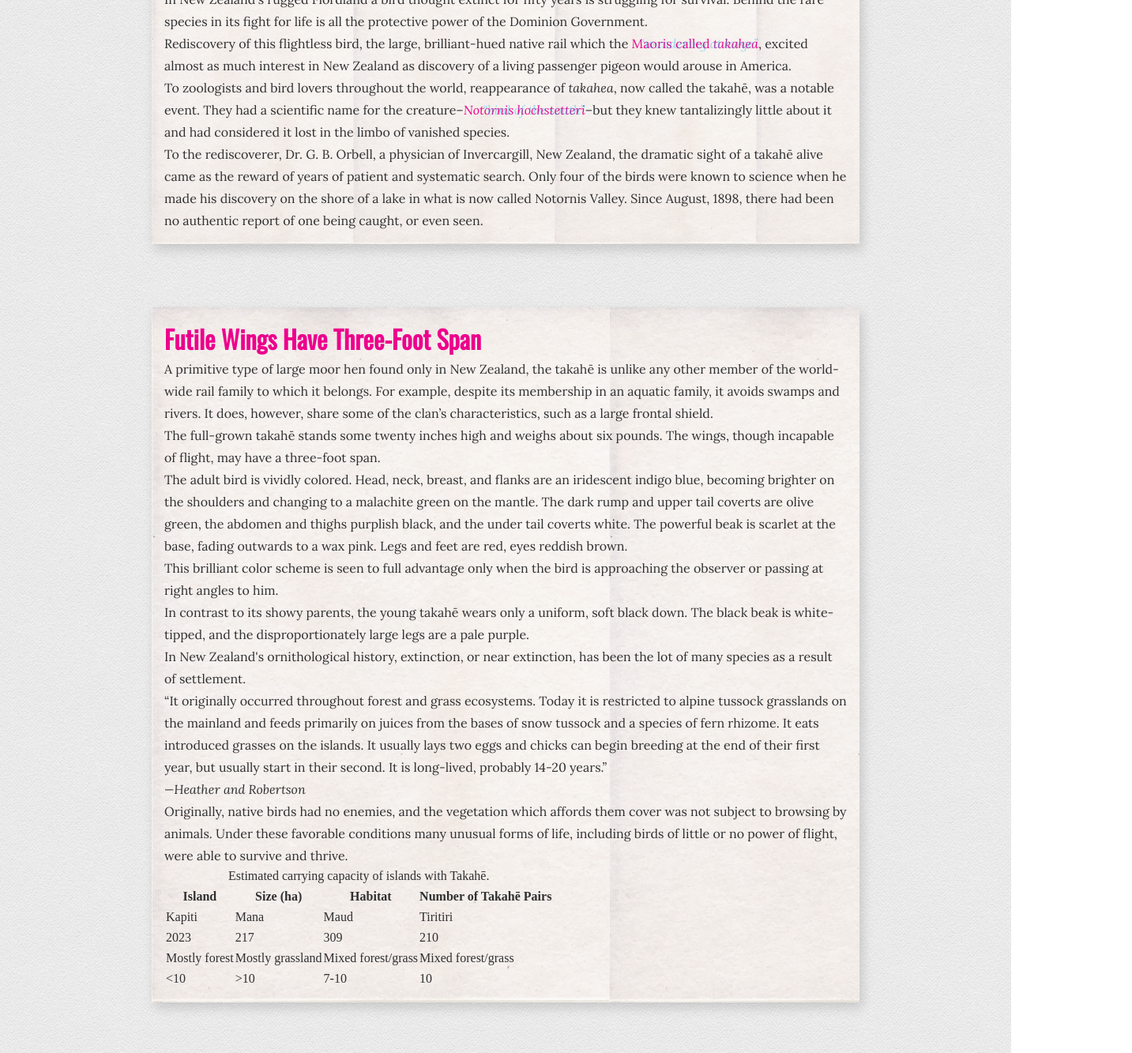
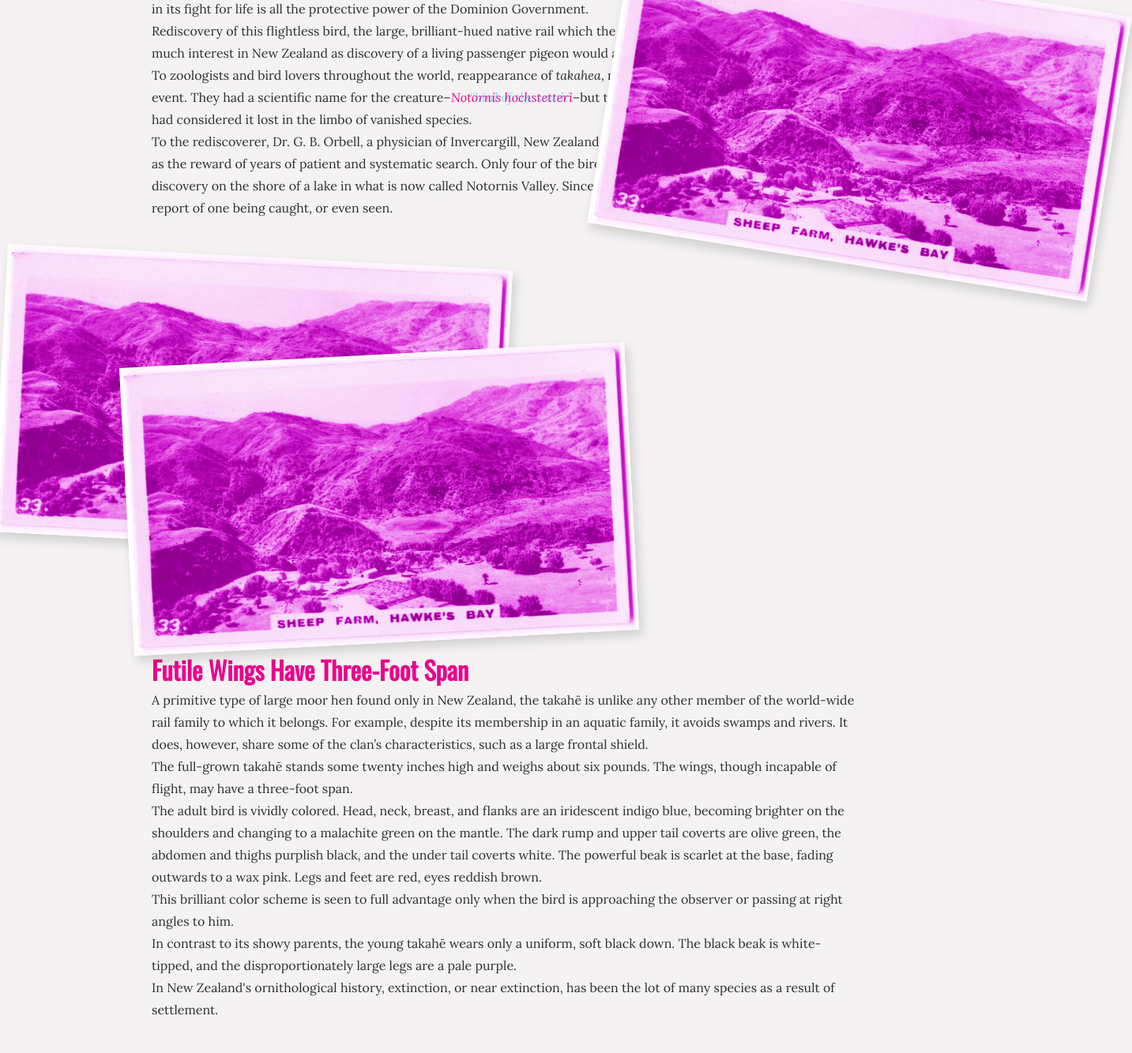
Before and after one commit to SaysKez/takahe, a plain HTML site: page index.html in a window 1280 px wide. Shown: the part 681-2014 px from the top of the page at 79% size, 1433 px wide, since content can reach past the window. Drawn offline with nearby package versions, Linux system fonts and the light colour scheme; a web font is replaced by a local one.

Commit message:
reformating for testing imgs

```diff
--- a/css/style.css
+++ b/css/style.css
@@ -9,12 +9,19 @@
 
 /* GENERAL STYLING */
 body {
+    width: 100%;
+    margin: auto;
+    color: #302f30;
+    background-color: #f4f2f2;
+    /* background-image:url("../images/background/creampaper.png");*/
+    /*  This pattern is downloaded from www.subtlepatterns.com
+    If you need more, that's where to get'em. */
+    overflow-x: hidden;
+  }
+
+  p, h1, h2, h3, h4, ul, table {
     width: 70%;
     margin: auto;
-    color: #302f30;
-    background-image:url("../images/background/creampaper.png");
-    /*  This pattern is downloaded from www.subtlepatterns.com
-    If you need more, that's where to get'em. */
   }
 
   h1 {
@@ -42,10 +49,6 @@ body {
   } */
 
   section {
-    border: 1px solid #00aeef;
-    padding: 1em;
-    /* transform: rotate(2deg); */
-    background-color: #f4f2f2;
     margin-bottom: 5em;
   }
 
@@ -60,7 +63,7 @@ body {
   height: 250px;
   margin-top: -125px;
   margin-left: -125px;
-  z-index: 2;
+  z-index: 99;
   text-align: center;
   border: 1px solid #ec008c;
   border-radius: 50%;
@@ -76,9 +79,8 @@ body {
   height: 150px;
   margin-top: -75px;
   margin-left: -75px;
-  background-color: #7950F2;
   border-radius: 50%;
-  z-index: 1;
+  z-index: 98;
    background-color: #ec008c;
   mix-blend-mode: multiply;
   opacity: .8;
@@ -101,12 +103,48 @@ a {
 
 
 /* INTRODUCTION */
+#intro {
+  position: relative;
+}
 
-section {
+#img1 {
+  position: absolute;
+  width: 50%;
+  z-index: 1;
+  top: 0;
+  right: -10%;
+  transform: rotate(9deg);
+}
+
+#img2 {
+  width: 50%;
+  transform: rotate(3deg);
+}
+
+#img3 {
+  position: absolute;
+  width: 50%;
+  z-index: 1;
+  left: 10em;
+  top: 30em;
+  transform: rotate(-3deg);
+}
+
+
+
+
+blockquote {
   background-image: url("../images/background/paper.png");
-  border: none;
-  background-size: contain;
-  /* transform: rotate(2deg); */
+  background-size: cover;
+  padding: 1em;
+  margin: 3em auto;
+  -webkit-box-shadow: 4px 7px 14px 0px rgba(0,0,0,0.15);
+-moz-box-shadow: 4px 7px 14px 0px rgba(0,0,0,0.15);
+box-shadow: 4px 7px 14px 0px rgba(0,0,0,0.15);
+}
+
+img {
+  margin: 3em auto;
   -webkit-box-shadow: 4px 7px 14px 0px rgba(0,0,0,0.15);
 -moz-box-shadow: 4px 7px 14px 0px rgba(0,0,0,0.15);
 box-shadow: 4px 7px 14px 0px rgba(0,0,0,0.15);
--- a/index.html
+++ b/index.html
@@ -54,6 +54,9 @@
             <section id="intro">
                 <h2>Reappearance of the Colourful Bird</h2>
                 <!-- Reeappearance of the Colourful bird -->
+
+                <img src="images/test.png" alt="test" id="img1">
+
                 <p>In New Zealand's rugged Fiordland a bird thought extinct for fifty years is struggling for survival. Behind the rare species in its fight for life is all the protective power of the Dominion Government.</p>
 
                 <p>Rediscovery of this flightless bird, the large, brilliant-hued native rail which the <span class="hidden-text" id="t-takahea">Maoris called <i>takahea</i></span>, excited almost as much interest in New Zealand as discovery of a living passenger pigeon would arouse in America.</p>
@@ -61,6 +64,10 @@
                 <p>To zoologists and bird lovers throughout the world, reappearance of <i>takahea</i>, now called the takahē, was a notable event. They had a scientific name for the creature–<span class="hidden-text" id="t-notornis"><i>Notornis hochstetteri</i></span>–but they knew tantalizingly little about it and had considered it lost in the limbo of vanished species.</p>
 
                 <p>To the rediscoverer, Dr. G. B. Orbell, a physician of Invercargill, New Zealand, the dramatic sight of a takahē alive came as the reward of years of patient and systematic search. Only four of the birds were known to science when he made his discovery on the shore of a lake in what is now called Notornis Valley. Since August, 1898, there had been no authentic report of one being caught, or even seen.</p>
+
+                <img src="images/test.png" alt="test" id="img2">
+                <img src="images/test.png" alt="test" id="img3">
+
             </section>
 
             <section id="wings">
@@ -78,7 +85,7 @@
 
                 <p>In New Zealand's ornithological history, extinction, or near extinction, has been the lot of many species as a result of settlement.</p>
 
-                <blockquote>
+                <blockquote class="piece">
                 <p>“It originally occurred throughout forest and grass ecosystems. Today it is restricted to alpine tussock grasslands on the mainland and feeds primarily on juices from the bases of snow tussock and a species of fern rhizome. It eats introduced grasses on the islands. It usually lays two eggs and chicks can begin breeding at the end of their first year, but usually start in their second. It is long-lived, probably 14-20 years.”</p>
 
                 <p><cite>—Heather and Robertson</cite></p>
```
Also changed, not shown: images/test.jpg (added), images/test.png (added).
